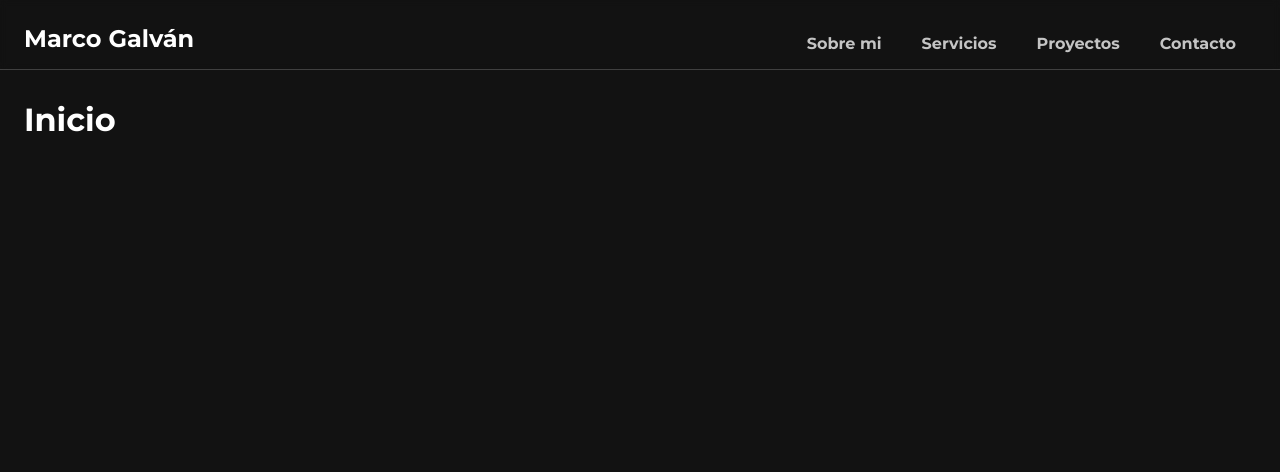
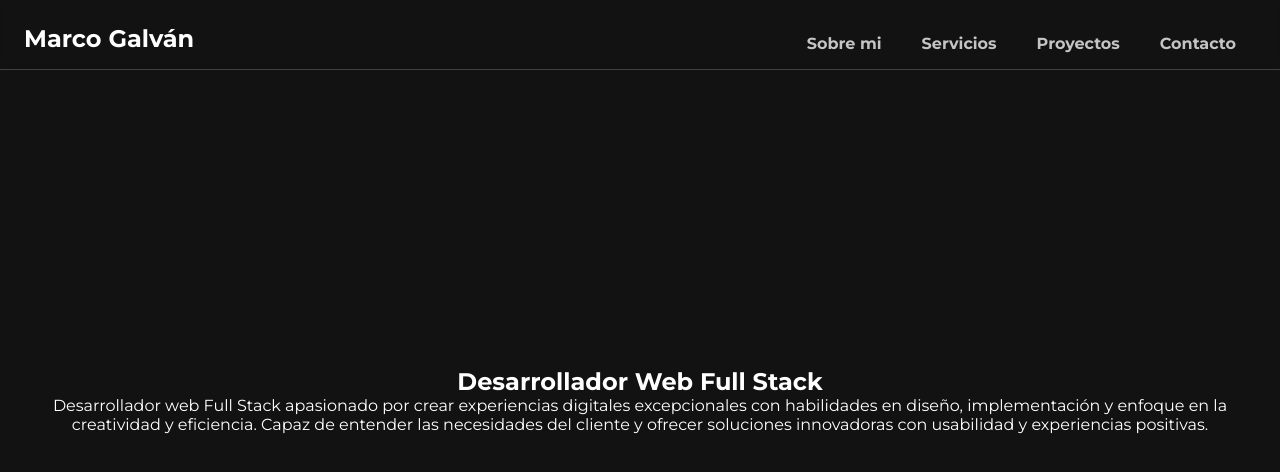
Before and after one commit to elmacro1/my-portfolio, a Next.js app: page / in a window 1280 px wide. Shown: the top 472 px of the page. Built offline with nearby package versions, Linux system fonts and the light colour scheme.

Commit message:
create Hero component

```diff
--- a/src/app/page.module.css
+++ b/src/app/page.module.css
@@ -1,9 +1,7 @@
 .main {
   width: 100%;
-  margin-top: 100px;
   display: flex;
   justify-content: center;
-  height: 150vh;
 }
 
 .content_container {
--- a/src/app/page.tsx
+++ b/src/app/page.tsx
@@ -1,10 +1,11 @@
+import Hero from "@/components/Hero/Hero";
 import styles from "./page.module.css";
 
 export default function Home() {
   return (
     <main className={styles.main}>
       <div className={styles.content_container}>
-        <h1>Inicio</h1>
+        <Hero />
       </div>
     </main>
   );
--- /dev/null
+++ b/src/components/Hero/Hero.module.css
@@ -0,0 +1,8 @@
+.main_container {
+  height: 100vh;
+  display: flex;
+  flex-direction: column;
+  justify-content: center;
+  align-items: center;
+  text-align: center;
+}
--- /dev/null
+++ b/src/components/Hero/Hero.tsx
@@ -0,0 +1,20 @@
+import styles from "./Hero.module.css";
+
+const Hero = () => {
+  return (
+    <section className={styles.main_container}>
+      <div>
+        <h1>Desarrollador Web Full Stack</h1>
+        <p>
+          Desarrollador web Full Stack apasionado por crear experiencias
+          digitales excepcionales con habilidades en diseño, implementación y
+          enfoque en la creatividad y eficiencia. Capaz de entender las
+          necesidades del cliente y ofrecer soluciones innovadoras con
+          usabilidad y experiencias positivas.
+        </p>
+      </div>
+    </section>
+  );
+};
+
+export default Hero;
```
